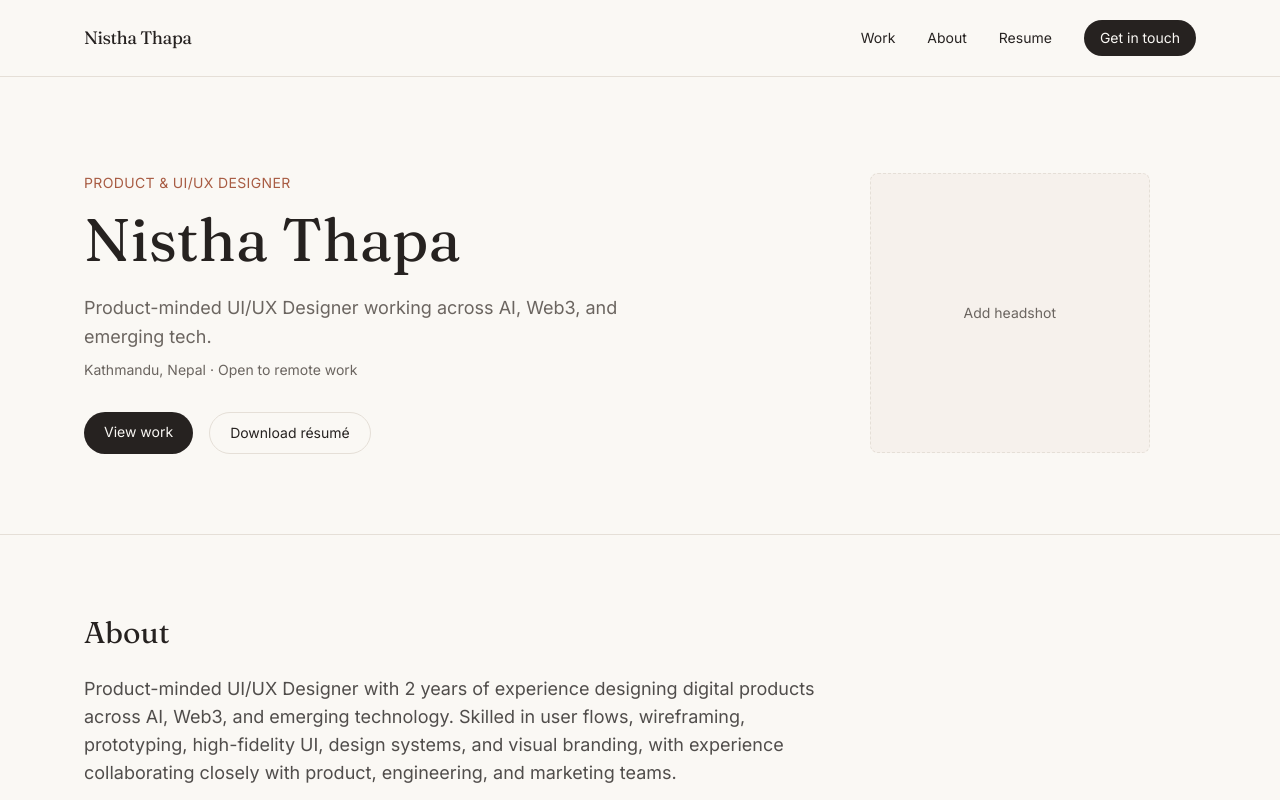
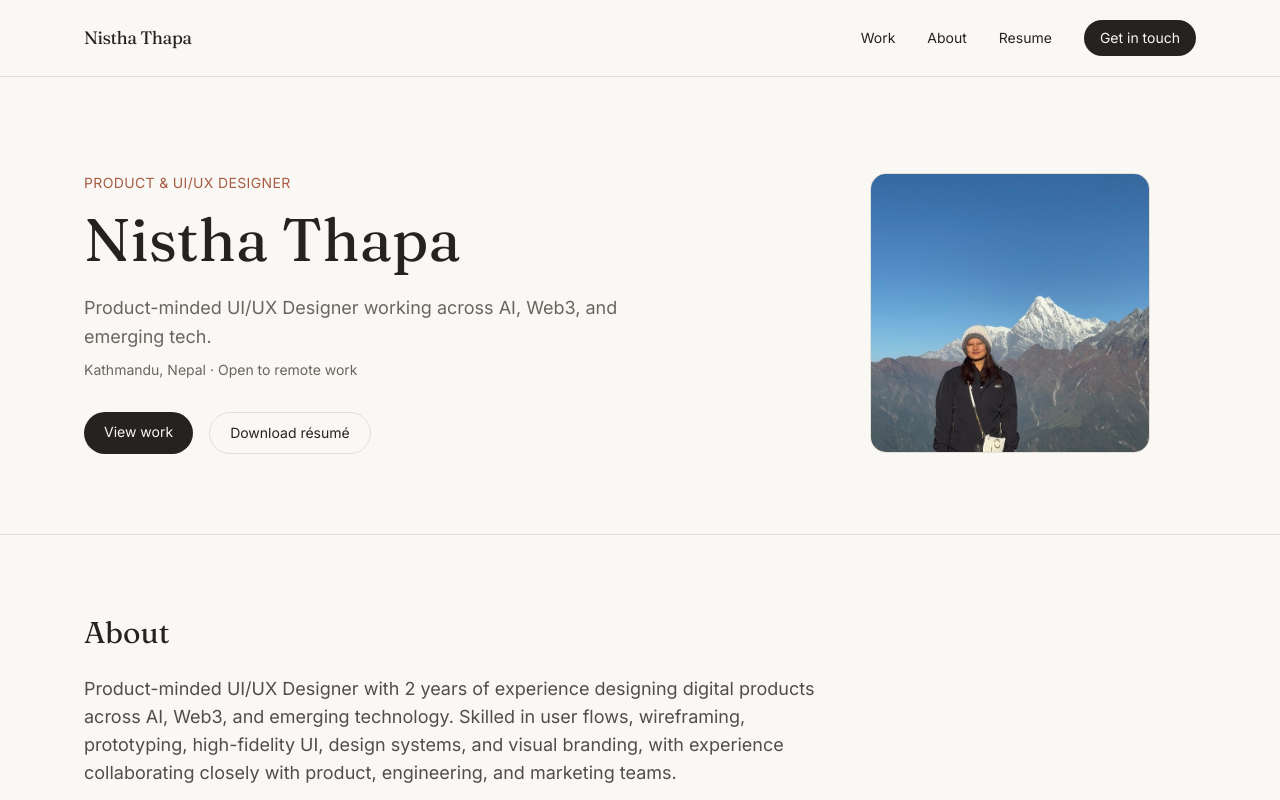
Before and after one commit to nistha-09/my-portfolio, a Next.js app: page / in a window 1280 px wide. Shown: the top 800 px of the page. Built offline with nearby package versions, Linux system fonts and the light colour scheme.

Commit message:
Add real headshot to hero section
Replace the hero placeholder with the actual portrait photo.

```diff
--- a/app/page.tsx
+++ b/app/page.tsx
@@ -1,8 +1,8 @@
+import Image from "next/image";
 import { education, experience, profile, projects, skills } from "@/lib/data";
 import ProjectCard from "@/components/ProjectCard";
 import Timeline from "@/components/Timeline";
 import SkillsGrid from "@/components/SkillsGrid";
-import ImagePlaceholder from "@/components/ImagePlaceholder";
 import FadeIn from "@/components/FadeIn";
 
 export default function HomePage() {
@@ -42,11 +42,16 @@ export default function HomePage() {
           </FadeIn>
 
           <FadeIn delay={120}>
-            <ImagePlaceholder
-              label="Add headshot"
-              aspect="aspect-square"
-              className="mx-auto max-w-[280px]"
-            />
+            <div className="relative mx-auto aspect-square w-full max-w-[280px] overflow-hidden rounded-2xl border border-line">
+              <Image
+                src="/headshot.jpg"
+                alt={`Portrait of ${profile.name}`}
+                fill
+                sizes="280px"
+                className="object-cover"
+                priority
+              />
+            </div>
           </FadeIn>
         </div>
       </section>
```
Also changed, not shown: public/headshot.jpg (added), 1 other file (tests, documents, lock files or other folders).
